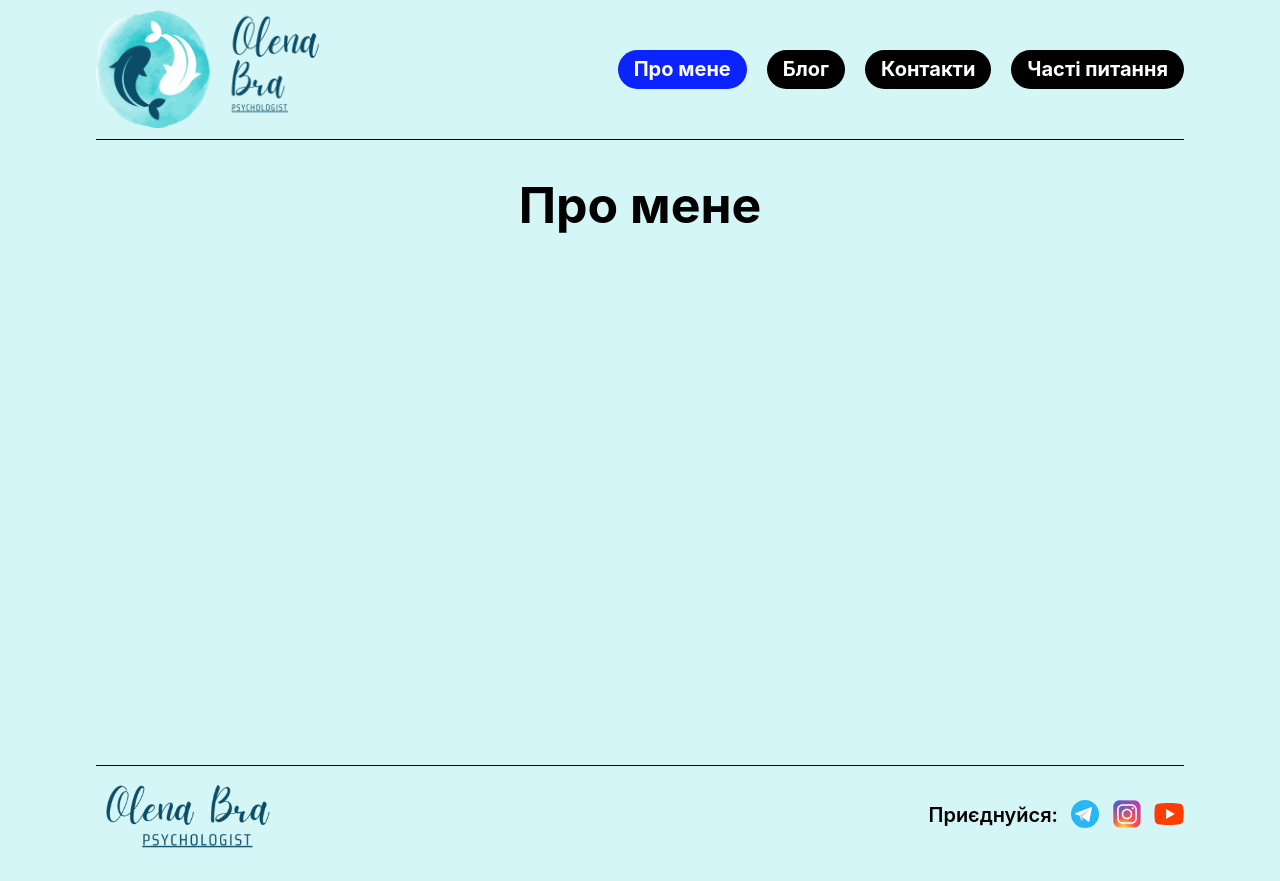
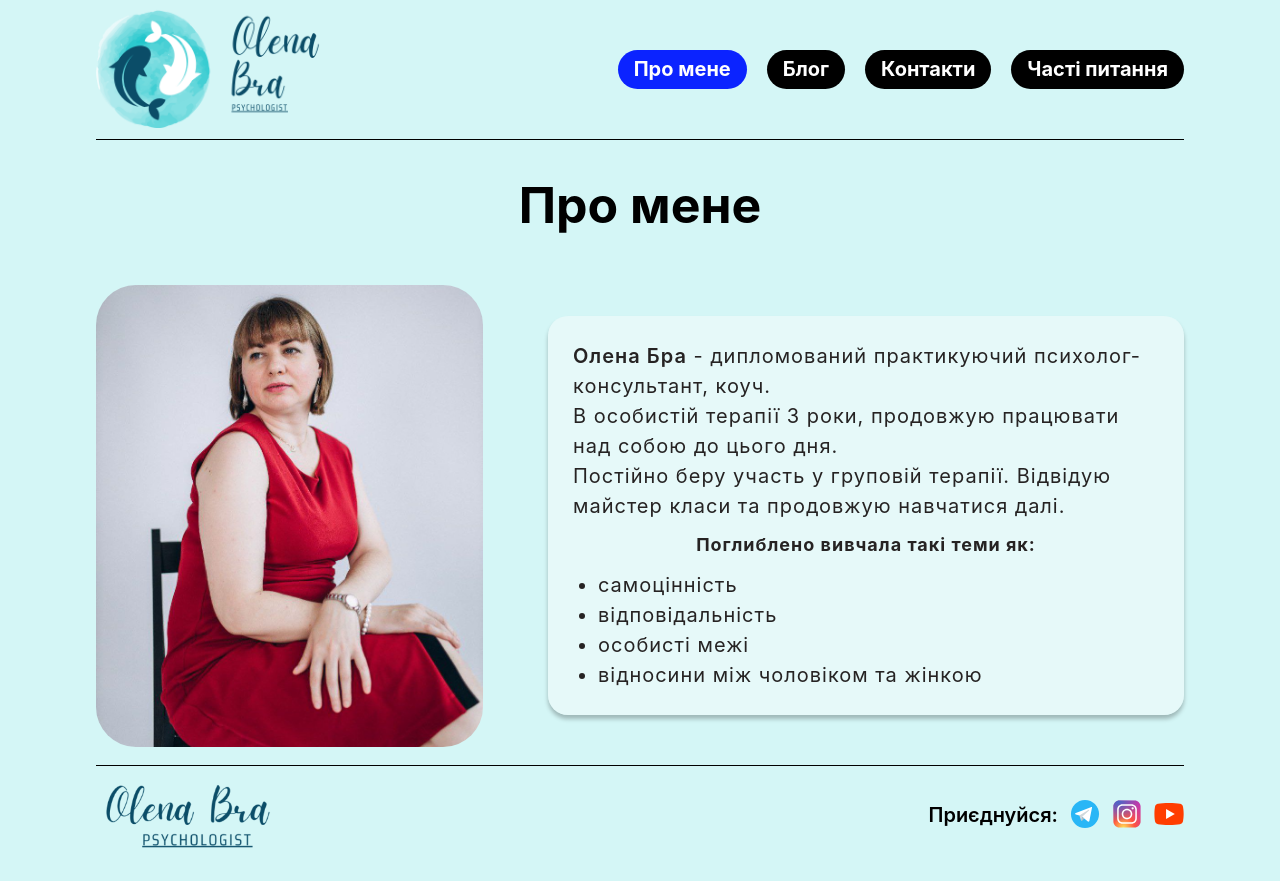
Before and after one commit to BigSiCorp/visitCard, a React (Create React App) app: page /visitCard/about in a window 1280 px wide. Built offline with nearby package versions, Linux system fonts and the light colour scheme.

Commit message:
add style AboutPage + fix style ContactsPage

```diff
--- a/src/pages/AboutPage/AboutPage.jsx
+++ b/src/pages/AboutPage/AboutPage.jsx
@@ -1,11 +1,43 @@
 import { Section } from 'utils/globalStyles';
 import { PageTitle } from '../../components/Common/PageTitle/PageTitle';
-
+import PhotoOfOlena from '../../images/Olena1.jpg';
+import {
+  Box,
+  BoxText,
+  Img,
+  Caption,
+  List,
+  Span,
+} from '../AboutPage/AboutPage.styled';
 export const AboutPage = () => {
   return (
     <main>
       <Section>
         <PageTitle text="Про мене" />
+        <Box>
+          <Img src={PhotoOfOlena} alt="Photo of Olena" />
+          <BoxText>
+            <p>
+              <Span>Олена Бра</Span> - дипломований практикуючий
+              психолог-консультант, коуч.
+            </p>
+            <p>
+              В особистій терапії 3 роки, продовжую працювати над собою до цього
+              дня.
+            </p>
+            <p>
+              Постійно беру участь у груповій терапії. Відвідую майстер класи та
+              продовжую навчатися далі.
+            </p>
+            <Caption>Поглиблено вивчала такі теми як:</Caption>
+            <List>
+              <li>самоцінність</li>
+              <li>відповідальність</li>
+              <li>особисті межі</li>
+              <li>відносини між чоловіком та жінкою</li>
+            </List>
+          </BoxText>
+        </Box>
       </Section>
     </main>
   );
--- /dev/null
+++ b/src/pages/AboutPage/AboutPage.styled.js
@@ -0,0 +1,37 @@
+import styled from 'styled-components';
+export const BoxText = styled.div`
+  background: rgba(240, 251, 251, 0.65);
+  box-shadow: 0px 4px 4px rgba(0, 0, 0, 0.25);
+  border-radius: 20px;
+  width: 654px;
+
+  font-size: 20px;
+  line-height: 1.5;
+  letter-spacing: 0.05em;
+  padding: 25px;
+  color: #262323;
+`;
+export const Img = styled.img`
+  border-radius: 40px;
+  width: 387px;
+`;
+export const Box = styled.div`
+  display: flex;
+  gap: 65px;
+  align-items: center;
+`;
+export const Caption = styled.h2`
+  font-weight: 700;
+  font-size: 18px;
+  line-height: 1.6;
+  text-align: center;
+
+  margin: 10px;
+`;
+export const List = styled.ul`
+  list-style: disc;
+  padding: 0 25px 0;
+`;
+export const Span = styled.span`
+  font-weight: 600;
+`;
--- a/src/pages/ContactsPage/ContactPage.styled.js
+++ b/src/pages/ContactsPage/ContactPage.styled.js
@@ -4,7 +4,6 @@ export const Box = styled.div`
   display: flex;
   justify-content: space-between;
   flex-direction: raw;
-  padding: 15px 0 25px;
   justify-content: center;
 `;
 
@@ -52,24 +51,26 @@ export const Img = styled.img`
 `;
 export const Conditions = styled.p`
   margin-bottom: 20px;
+
   font-size: ${p => p.theme.fontSize.fs20};
   font-weight: 600;
   font-size: 24px;
 `;
 export const ConditionsText = styled.p`
-  margin-bottom: 20px;
+  margin-bottom: 30px;
   font-size: ${p => p.theme.fontSize.fs20};
 
   font-size: 24px;
 `;
 export const Condition = styled.p`
-  margin-bottom: 20px;
+  margin-bottom: 35px;
+  margin-top: 45px;
   font-size: 24px;
   letter-spacing: 0.05em;
   line-height: 1.2;
   color: #000000;
   text-align: center;
-  font-weight: 700;
+
   font-weight: ${p => p.theme.fontWeight.fw700};
 `;
 
--- a/src/pages/HomePage/HomePage.jsx
+++ b/src/pages/HomePage/HomePage.jsx
@@ -39,7 +39,7 @@ export const HomePage = () => {
         </Box>
         <Container>
           <BoxImg src={Light} alt="light" />
-          <p>
+          <div>
             <Span> Я Олена Бра </Span>- дипломований практикуючий
             психолог-консультант, коуч. Працюю онлайн у форматі аудіо-або
             відеодзвінок.
@@ -49,7 +49,7 @@ export const HomePage = () => {
               тому перша міні сесія є безкоштовною для того, щоб ви відчули
               наскільки вам комфортно працювати зі мною.
             </PreTitle>
-          </p>
+          </div>
         </Container>
         <Content>
           <Caption> Працюю з такими запитами:</Caption>
```
Also changed, not shown: src/images/Olena1.jpg (added).
